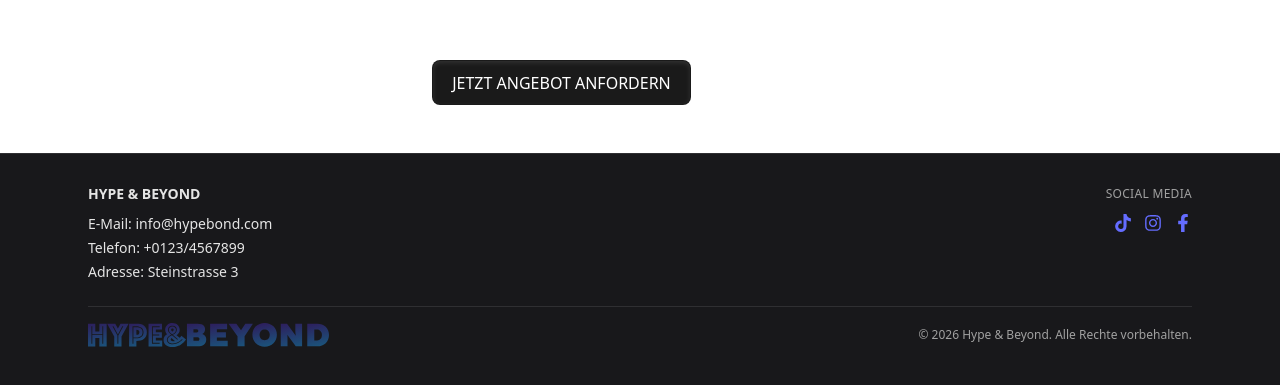
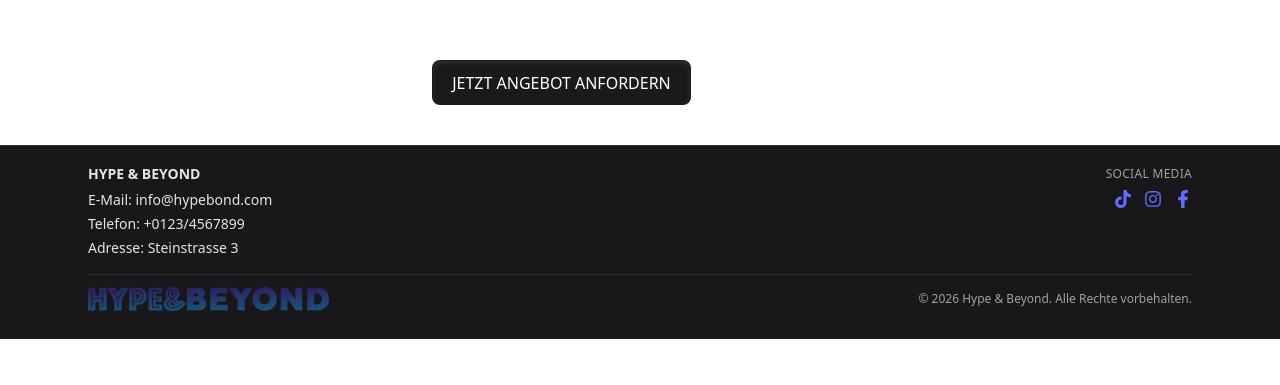
Before and after one commit to agwadabe/LandingPage-HYPE-BEYOND, a React (Vite) app in the folder HypeBeyond-LandingPage/: page / in a window 1280 px wide. Shown: the part 1491-1876 px from the top of the page. After the commit the page ends 1830 px from the top, so only its background shows below. Built offline with nearby package versions, Linux system fonts and the light colour scheme.

Commit message:
footer dünner

```diff
--- a/HypeBeyond-LandingPage/src/components/Footer.jsx
+++ b/HypeBeyond-LandingPage/src/components/Footer.jsx
@@ -3,12 +3,12 @@ import logoLight from "../assets/Hype&Beyond Logo Horizontal Light Mode.svg"
 
 const Footer = () => {
   return (
-    <footer className="mt-12 border-t border-white/10 bg-zinc-900 text-neutral-200 after:block after:h-6 after:bg-zinc-900 after:content-['']">
-      <div className="mx-auto max-w-6xl px-6 py-8">
-        <div className="grid gap-8 text-left md:grid-cols-2">
+    <footer className="mt-10 border-t border-white/10 bg-zinc-900 text-neutral-200 after:block after:h-2 after:bg-zinc-900 after:content-['']">
+      <div className="mx-auto max-w-6xl px-6 py-5">
+        <div className="grid gap-4 text-left md:grid-cols-2">
           <div>
             <h3 className="text-sm font-semibold">HYPE & BEYOND</h3>
-            <div className="mt-3 space-y-1 text-sm">
+            <div className="mt-2 space-y-1 text-sm">
               <p>E-Mail: info@hypebond.com</p>
               <p>Telefon: +0123/4567899</p>
               <p>Adresse: Steinstrasse 3</p>
@@ -16,7 +16,7 @@ const Footer = () => {
           </div>
 
           <div className="text-sm md:ml-auto">
-            <p className="mb-3 text-xs tracking-wide text-neutral-400 md:text-right">SOCIAL MEDIA</p>
+            <p className="mb-2 text-xs tracking-wide text-neutral-400 md:text-right">SOCIAL MEDIA</p>
             <div className="flex items-center gap-3 md:justify-end">
               <a
                 href="https://tiktok.com/@deinname"
@@ -49,7 +49,7 @@ const Footer = () => {
           </div>
         </div>
 
-        <div className="mt-6 flex flex-col items-start justify-between gap-4 border-t border-white/10 pt-4 text-xs text-neutral-400 md:flex-row md:items-center">
+        <div className="mt-4 flex flex-col items-start justify-between gap-2 border-t border-white/10 pt-3 text-xs text-neutral-400 md:flex-row md:items-center">
           <img src={logoLight} alt="Hype and Beyond Logo" className="h-6 w-auto" />
           <p>© {new Date().getFullYear()} Hype & Beyond. Alle Rechte vorbehalten.</p>
         </div>
```
